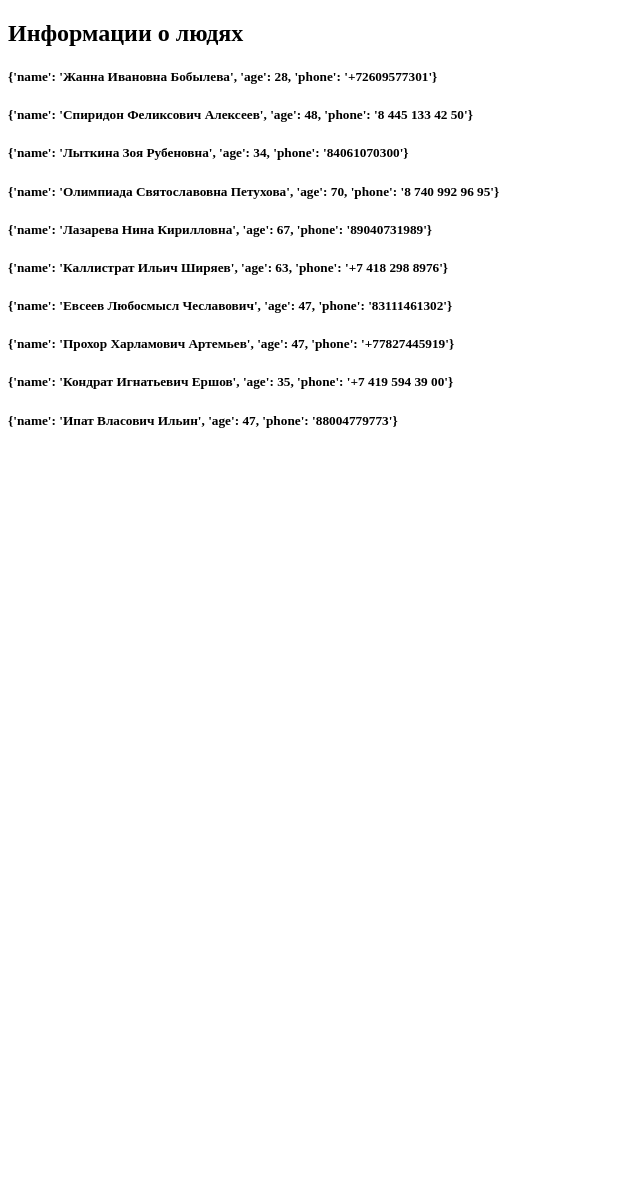
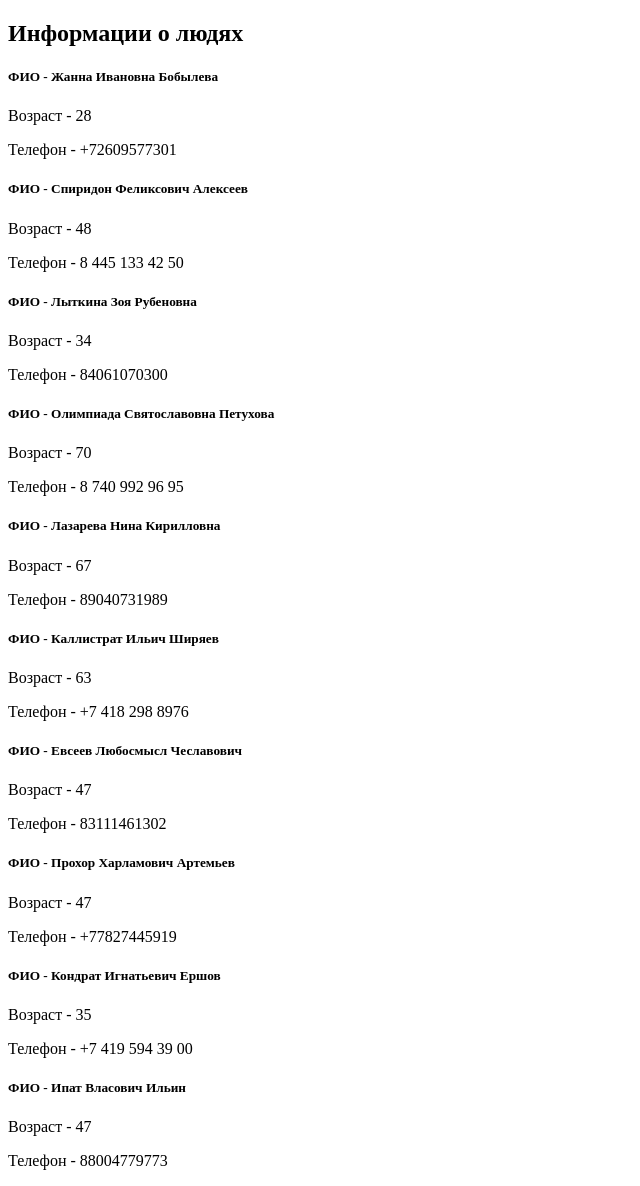
Before and after one commit to data-hex/my_page, a Django app: page /people/ in a window 1280 px wide. Shown: the whole page, without its empty margins (0-640 px from the left). Before the commit the page ends 428 px from the top, so only its background shows below. Run offline with Django 4.2, Linux system fonts and the light colour scheme.

Commit message:
new info about people

```diff
--- a/people/templates/people/index.html
+++ b/people/templates/people/index.html
@@ -7,7 +7,12 @@
 <body>
     <h2>Информации о людях</h2>
     {% for man in people %}
-        <h5>{{ man }}</h5>
+        <div>
+            <h5>ФИО - {{ man.name }}</h5>
+            <p>Возраст - {{ man.age }}</p>
+            <p>Телефон - {{ man.phone }}</p>
+        </div>
+
     {% endfor %}
 </body>
 </html>
```
